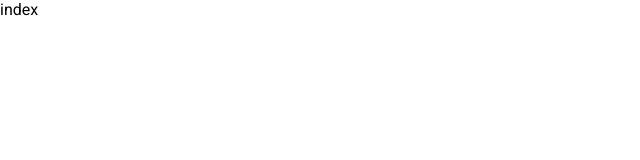
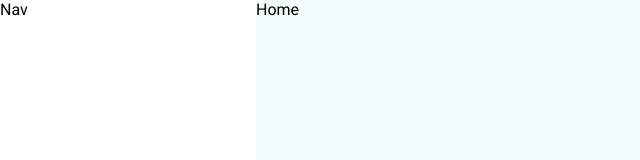
Before and after one commit to Hriday1321/Aviate_Project, a React (Create React App) app: page / in a window 1280 px wide. Shown: the top 160 px of the page, without its empty margins (0-640 px from the left). Built offline with nearby package versions, Linux system fonts and the light colour scheme.

Commit message:
we have a sidebar noww

```diff
--- a/src/App.js
+++ b/src/App.js
@@ -1,13 +1,22 @@
 import { Routes, Route } from "react-router-dom"
+import { DivC, Side, Main } from './layouts/Layout.elements'
+import Nav from './layouts/Nav/Nav'
+
+import Home from './pages/Home/Home'
 
 function App() {
   return (
-    <div className="App">
+    <DivC className="App">
+      <Side>
+        <Nav />
+      </Side>
+      <Main>
       <Routes>
-        <Route index element={'index'} />
+        <Route index element={<Home />} />
         <Route path="/applications" element={'applied'} />
       </Routes>
-    </div>
+      </Main>
+    </DivC>
   );
 }
 
--- a/src/layouts/Layout.elements.js
+++ b/src/layouts/Layout.elements.js
@@ -9,7 +9,7 @@ export const DivC = styled.div`
 export const Side = styled.div`
     flex: 0.2;
     background-color: white;
-    color: white
+    color: black;
 `
 
 export const Main = styled.div`
--- a/src/pages/Home/Home.js
+++ b/src/pages/Home/Home.js
@@ -0,0 +1,11 @@
+import React from 'react'
+
+function Home() {
+  return (
+    <div>
+        Home
+    </div>
+  )
+}
+
+export default Home
```
Also changed, not shown: src/layouts/Nav/Nav.elements.js (added), src/layouts/Nav/Nav.js (renamed from src/components/Nav/Nav.js).
